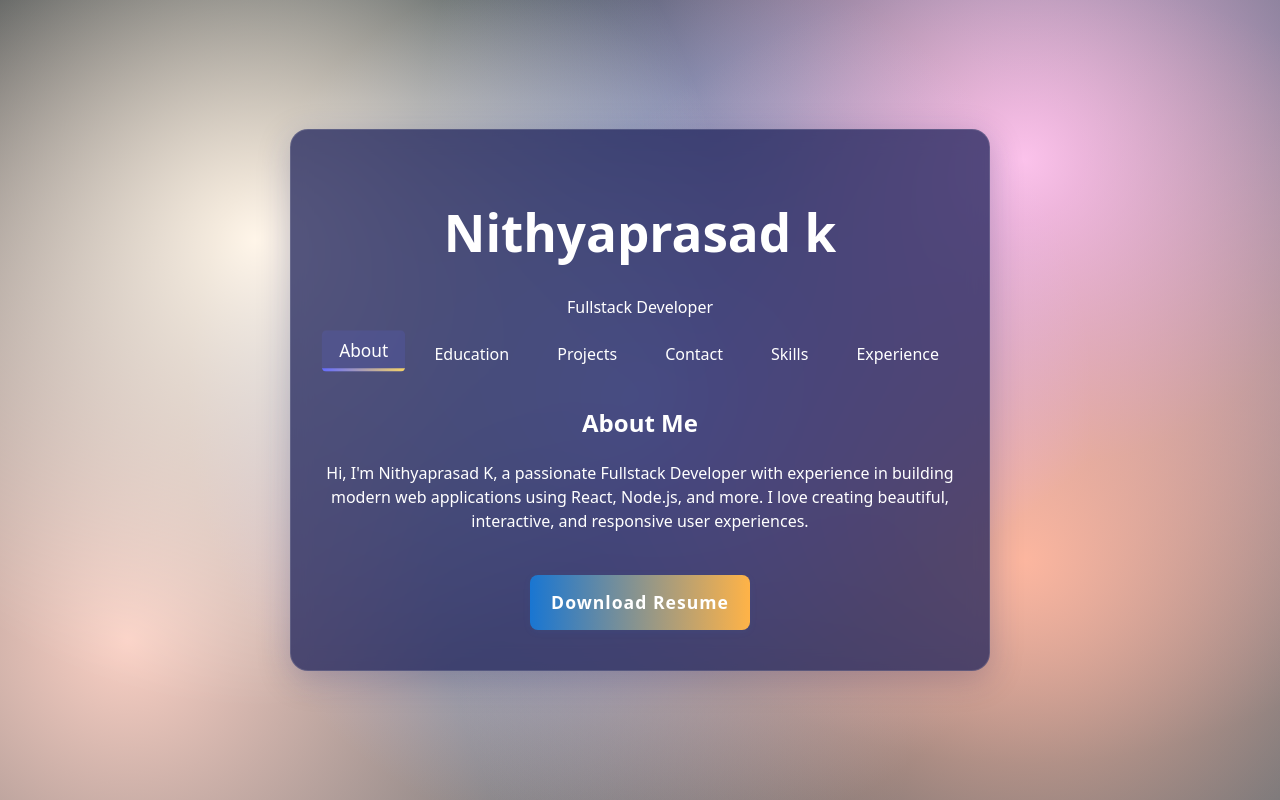
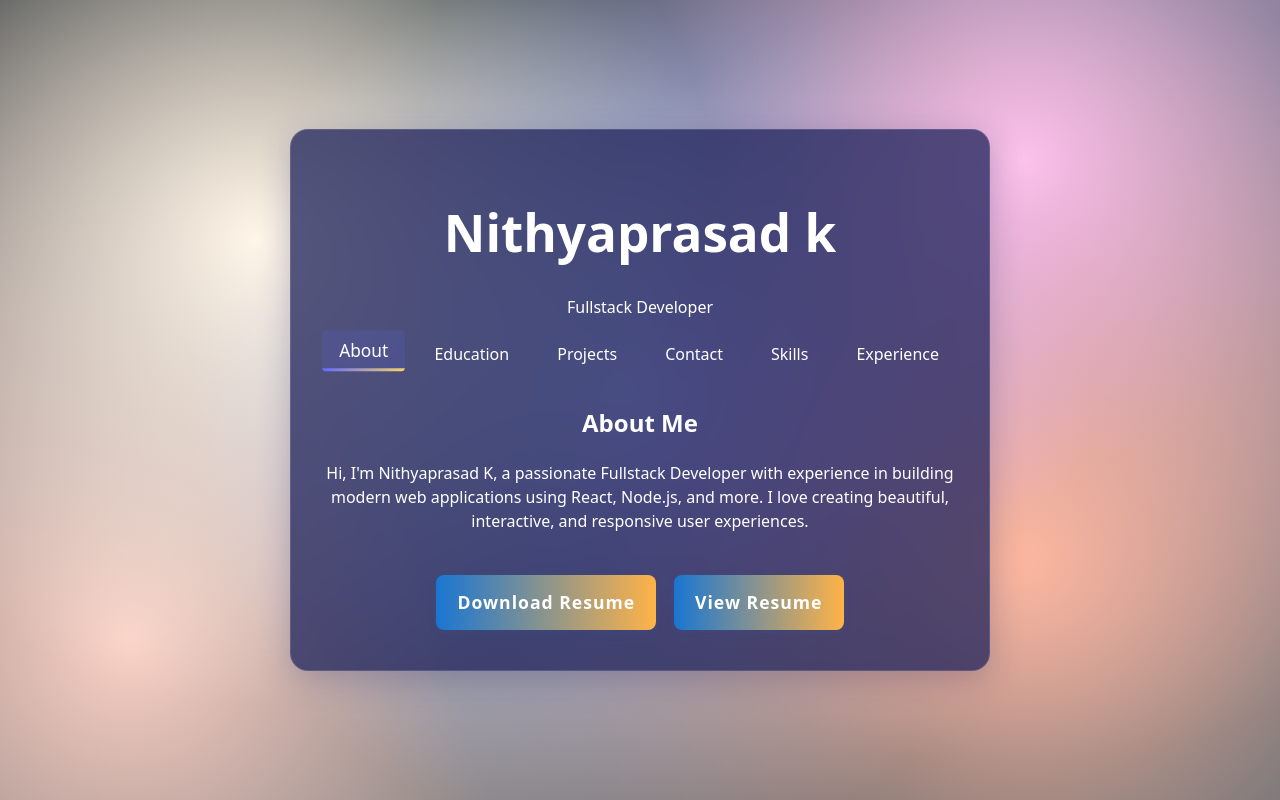
Before and after one commit to Nithya7138/nithyaprasadk_portfolio, a React (Vite) app: page / in a window 1280 px wide. Built offline with nearby package versions, Linux system fonts and the light colour scheme.

Commit message:
corrections done

```diff
--- a/src/About.jsx
+++ b/src/About.jsx
@@ -11,9 +11,18 @@ function About() {
         href={resume}
         download
         className="contact-btn"
+        style={{display:'inline-block',marginTop:'1.5em',marginRight:'1em'}}
+      >
+        Download Resume
+      </a>
+      <a
+        href={resume}
+        target="_blank"
+        rel="noopener noreferrer"
+        className="contact-btn"
         style={{display:'inline-block',marginTop:'1.5em'}}
       >
-        Download Resume
+        View Resume
       </a>
     </section>
   );
```
